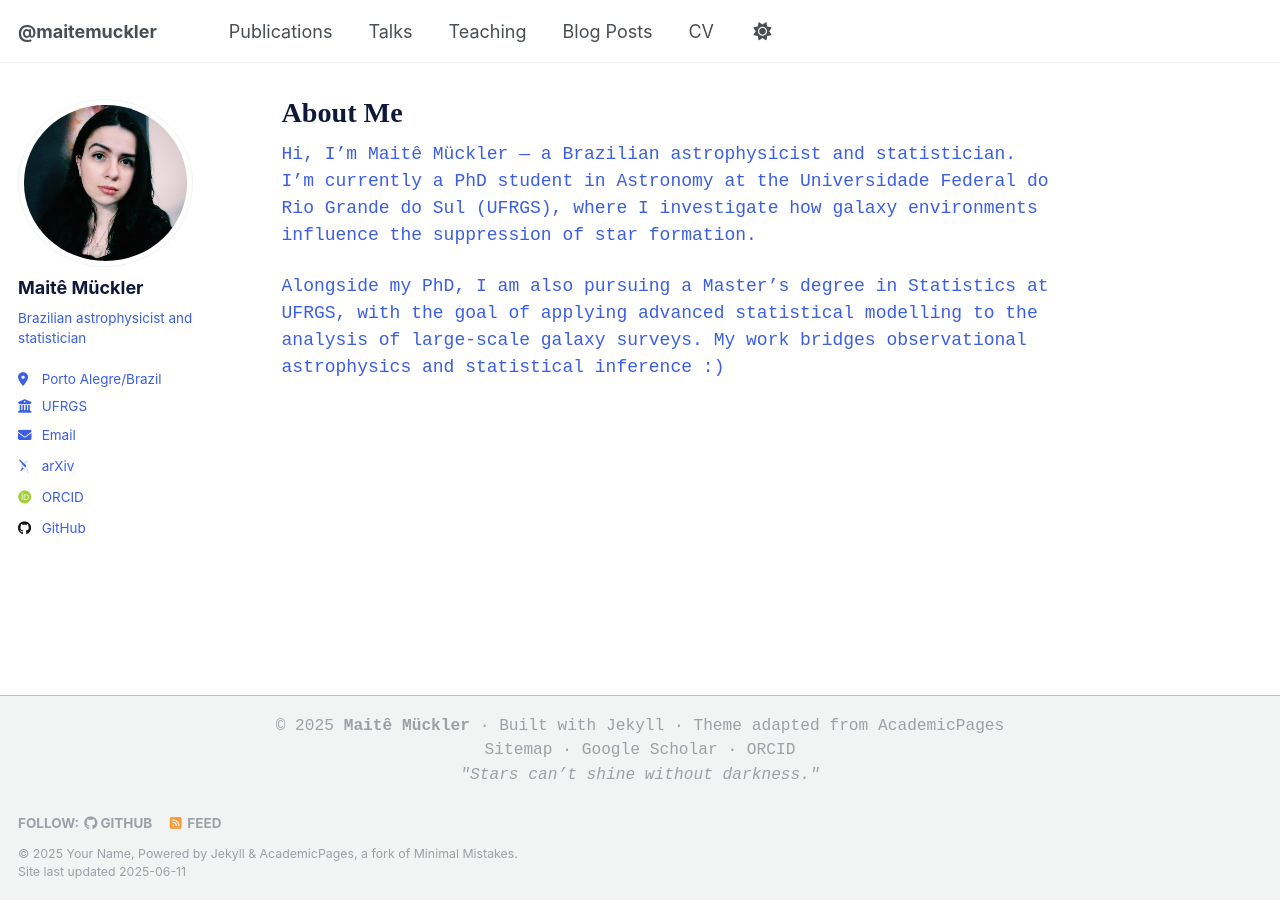
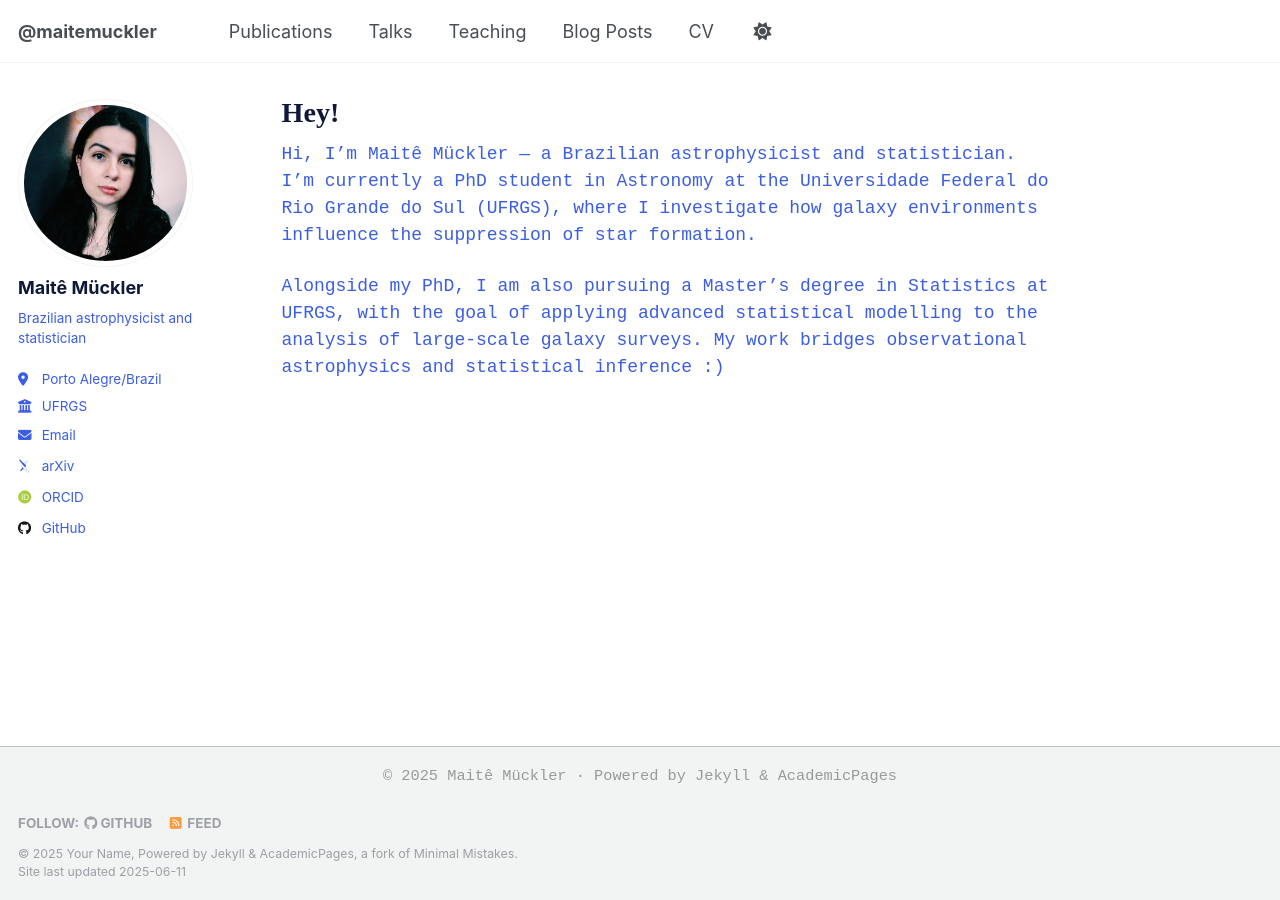
Before and after one commit to maitemuckler/maitemuckler.github.io, a Jekyll site: the page built from index.md, in a window 1280 px wide. Built offline with Jekyll 4.4.1, drawn with Linux system fonts in a browser that asks for light colours; some web fonts are replaced.

Commit message:
Personaliza rodapé simples

```diff
--- a/_includes/footer/custom.html
+++ b/_includes/footer/custom.html
@@ -1,11 +1,5 @@
 <!-- start custom footer snippets -->
-<p style="text-align: center; font-size: 90%;">
-  © 2025 <strong>Maitê Mückler</strong> · Built with <a href="https://jekyllrb.com" target="_blank">Jekyll</a> · Theme adapted from <a href="https://github.com/academicpages/academicpages.github.io" target="_blank">AcademicPages</a>
-  <br>
-  <a href="/sitemap/">Sitemap</a> ·
-  <a href="https://scholar.google.com/citations?user=SEU_ID" target="_blank">Google Scholar</a> ·
-  <a href="https://orcid.org/SEU_ORCID" target="_blank">ORCID</a>
-  <br>
-  <em>"Stars can’t shine without darkness."</em>
+<p style="text-align: center; font-size: 85%; color: #999;">
+  © 2025 Maitê Mückler · Powered by <a href="https://jekyllrb.com" target="_blank">Jekyll</a> & <a href="https://github.com/academicpages/academicpages.github.io" target="_blank">AcademicPages</a>
 </p>
 <!-- end custom footer snippets -->
--- a/index.md
+++ b/index.md
@@ -1,6 +1,6 @@
 ---
 layout: single
-title: "About Me"
+title: "Hey!"
 permalink: /
 author_profile: true
 ---
```
